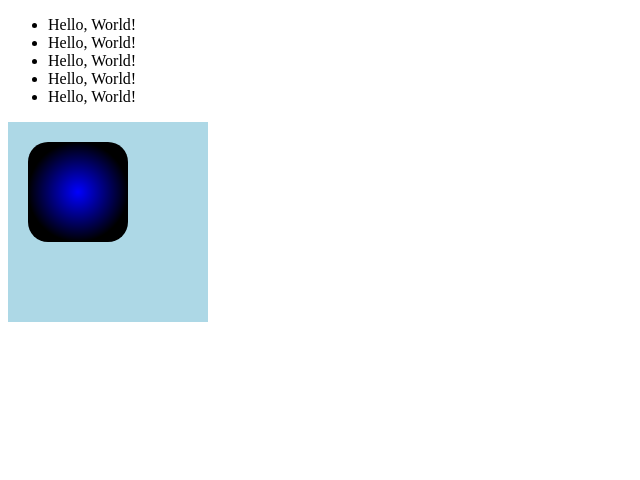
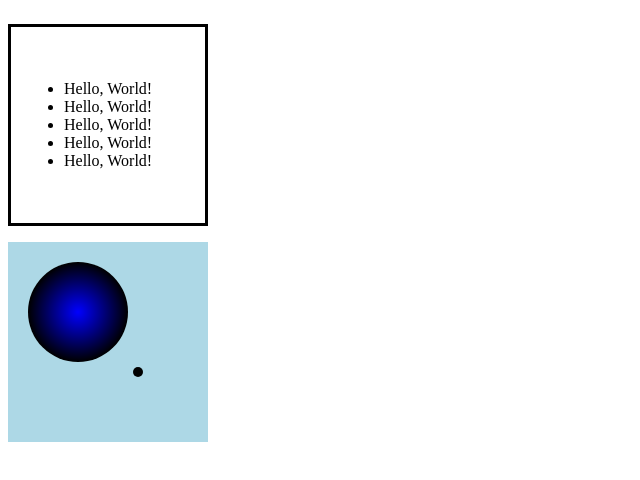
Before and after one commit to TheHaymaker/objects-demonstration, a plain HTML site: page index.html in a window 1280 px wide. Shown: the whole page, without its empty margins (0-640 px from the left). Drawn offline with Linux system fonts and the light colour scheme.

Commit message:
modifies styles

```diff
--- a/style.css
+++ b/style.css
@@ -1,3 +1,10 @@
+.list {
+  border: 3px solid black;
+  background-color: white;
+  padding: 53px;
+  display: inline-block;
+}
+
 .background-change {
   animation: change-colors 5s ease infinite;
 }
@@ -13,7 +20,7 @@
   position: absolute;
   top: 20px;
   left: 20px;
-  border-radius: 20%;
+  border-radius: 100%;
   width: 100px;
   height: 100px;
   background: radial-gradient(circle 50px, blue, transparent);
@@ -25,9 +32,30 @@
           transition: all 1s ease-in-out;
 }
 
+.circle:after {
+  content: "";
+  position: absolute;
+  top: 105%;
+  left: 105%;
+  width: 10px;
+  height: 10px;
+  border-radius: 100%;
+  background-color: black;
+  -webkit-transition: all 0.75s ease-in-out;
+     -moz-transition: all 0.75s ease-in-out;
+      -ms-transition: all 0.75s ease-in-out;
+       -o-transition: all 0.75s ease-in-out;
+          transition: all 0.75s ease-in-out;
+}
+
 .box:hover .circle {
   transform: translate(200px, 200px) scale(1.4) rotate(90deg);
   background-color: red;
+}
+
+.box:hover .circle:after {
+  top: -5%;
+  left: -5%;
 }
 
 
```
